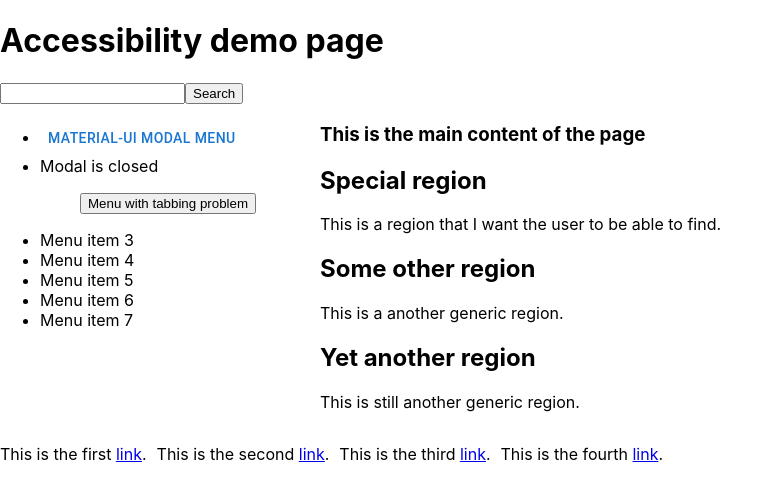
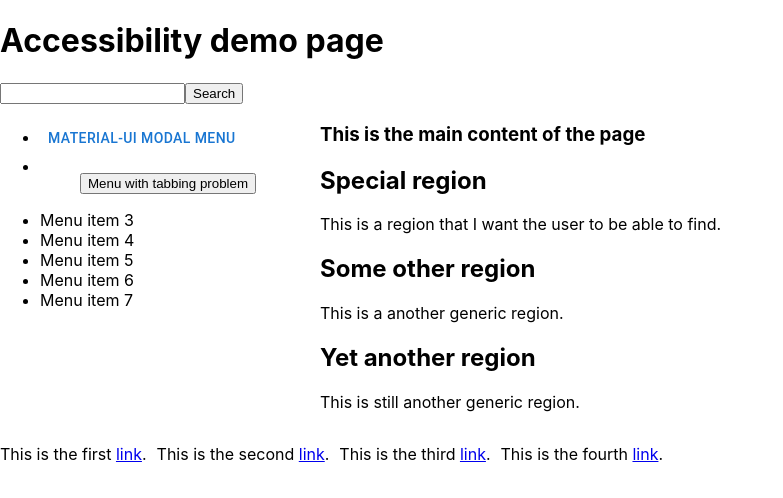
Before and after one commit to jakubgawlikowski/a11y, a React (Create React App) app in the folder a11y/: page / in a window 1280 px wide. Shown: the top 498 px of the page, without its empty margins (0-783 px from the left). Built offline with nearby package versions, Linux system fonts and the light colour scheme.

Commit message:
hiding the aria-live region

```diff
--- a/a11y/src/App.css
+++ b/a11y/src/App.css
@@ -24,3 +24,8 @@
 .footer p {
   padding-right: 10px;
 }
+
+.modalStatus {
+  height: 0;
+  margin-left: -9999px;
+}
--- a/a11y/src/Dialog.js
+++ b/a11y/src/Dialog.js
@@ -1,4 +1,6 @@
 import React, { useState } from 'react';
+
+import './App.css';
 
 export const Dialog = () => {
   const [open, setOpen] = useState(false);
@@ -8,14 +10,17 @@ export const Dialog = () => {
       <dialog id="favDialog" open={open}>
         <form method="dialog">
           <p id="dialog-label">Select your favorite animal</p>
-          <p><label>Favorite animal:
-            <select>
-              <option></option>
-              <option>Brine shrimp</option>
-              <option>Red panda</option>
-              <option>Spider monkey</option>
-            </select>
-          </label></p>
+          <p>
+            <label htmlFor="animal-select">
+              Favorite animal:
+              <select id="animal-select">
+                <option></option>
+                <option>Brine shrimp</option>
+                <option>Red panda</option>
+                <option>Spider monkey</option>
+              </select>
+            </label>
+          </p>
           <menu>
             <button value="cancel" onClick={() => setOpen(false)}>Cancel</button>
             <button id="confirmBtn" value="default" onClick={() => setOpen(false)}>Confirm</button>
@@ -23,7 +28,7 @@ export const Dialog = () => {
         </form>
       </dialog>
 
-      <div role="region" aria-live="polite">{open ? 'Modal is open' : 'Modal is closed'}</div>
+      <div className="modalStatus" role="region" aria-live="polite">{open ? 'Modal is open' : 'Modal is closed'}</div>
 
       <menu>
         <button id="updateDetails" onClick={() => setOpen(true)}>Menu with tabbing problem</button>
```
